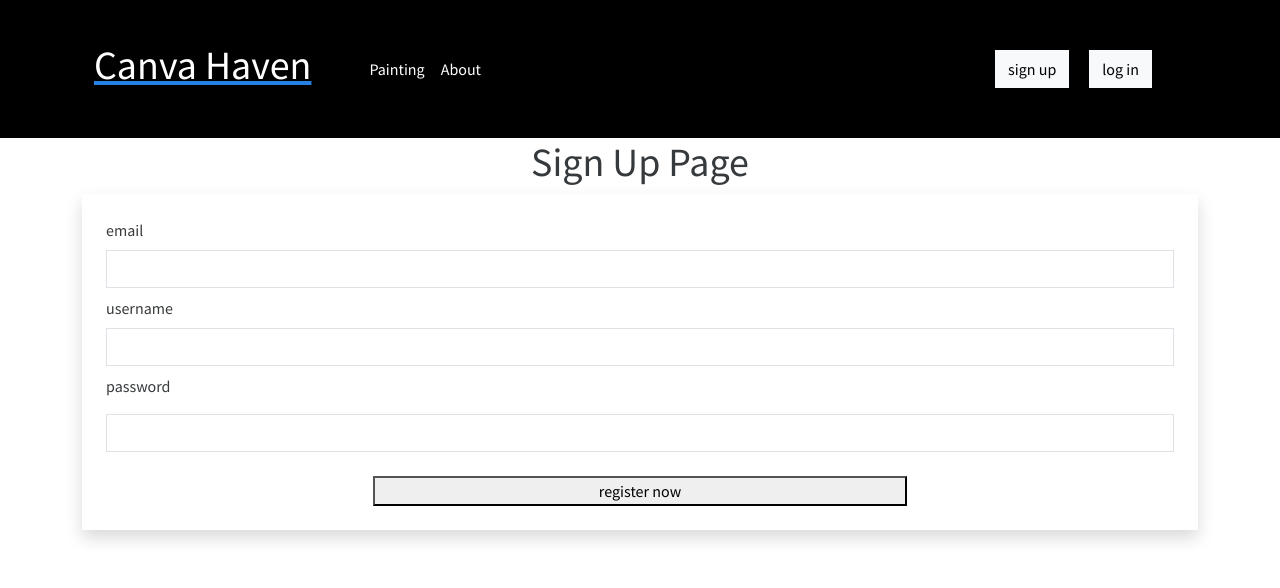
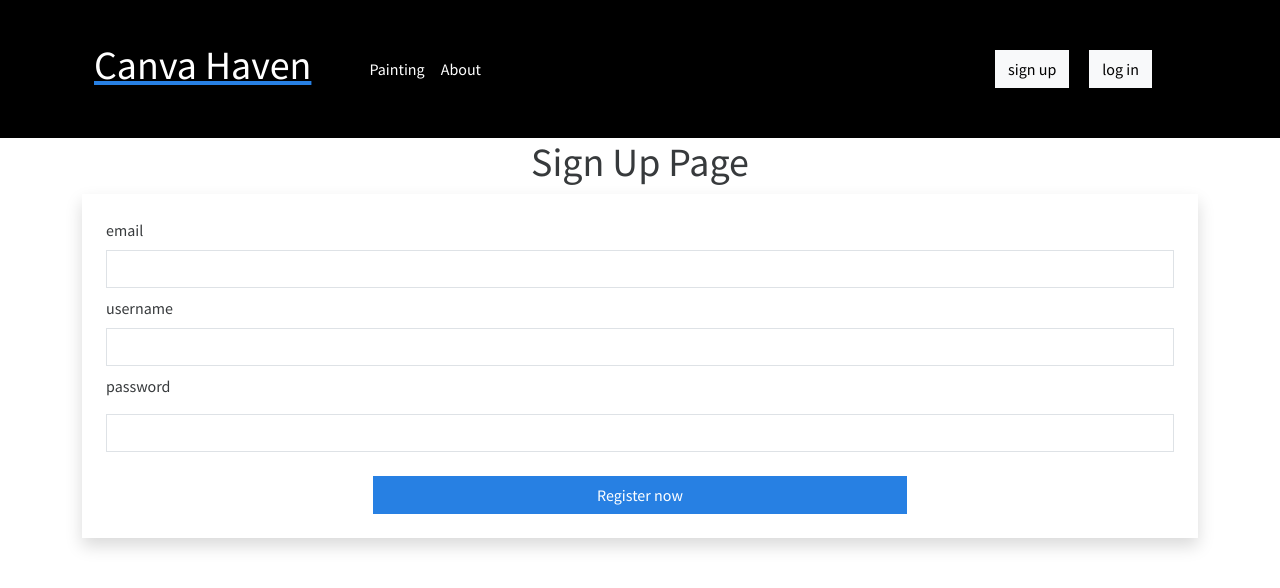
Before and after one commit to Espedro/canvasHaven, a React (Vite) app: page /signup in a window 1280 px wide. Shown: the top 588 px of the page. Built offline with nearby package versions, Linux system fonts and the light colour scheme; no server answers.

Commit message:
Update SignupForm.jsx

```diff
--- a/src/components/SignupForm.jsx
+++ b/src/components/SignupForm.jsx
@@ -62,8 +62,8 @@ function SignupForm() {
         onChange={handleChange}
       />
       < br />
-    <center>  <button type="submit" className="w-50">
-        register now
+    <center>  <button type="submit" className="btn btn-primary w-50">
+        Register now
       </button>
       </center>
     </form>
```
